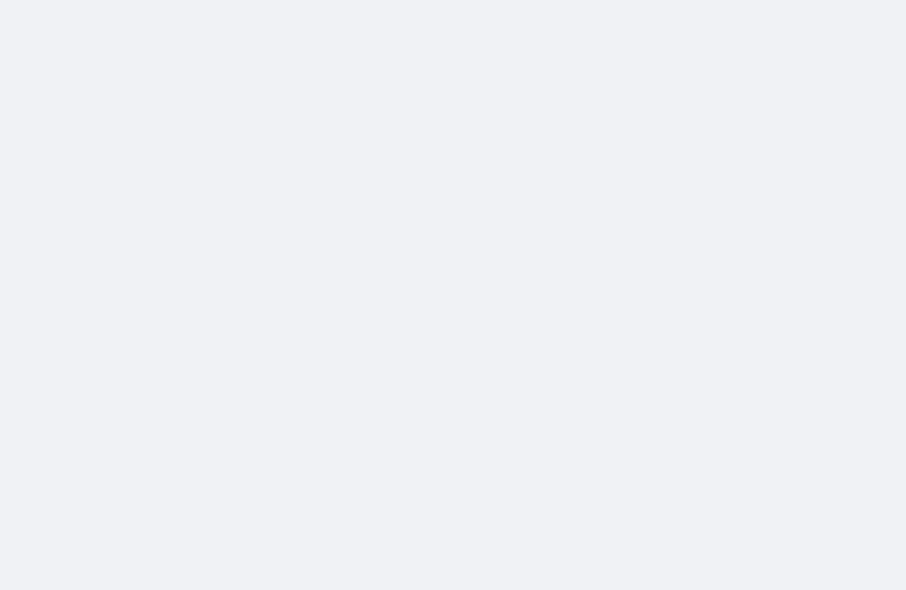
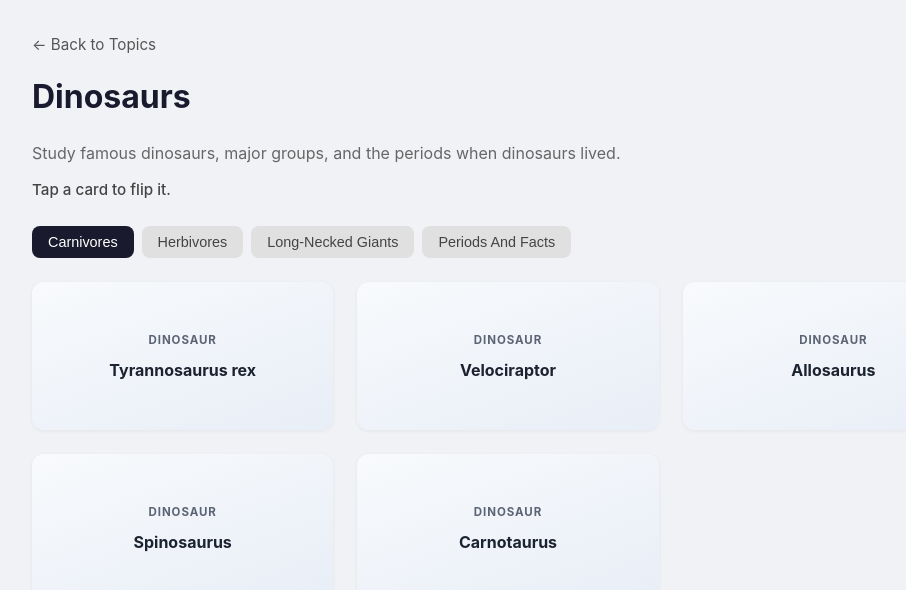
Before and after one commit to iakhil/trivial-studies, a React (Vite) app: page /dinosaurs in a window 1280 px wide. Before the commit this address had no page. Shown: the top 590 px of the page, without its empty margins (132-1038 px from the left). Built offline with nearby package versions, Linux system fonts and the light colour scheme.

Commit message:
Add dinosaur flashcards

```diff
--- a/src/App.css
+++ b/src/App.css
@@ -164,6 +164,14 @@
 
 .mountain-range-card {
   height: 176px;
+}
+
+.dinosaur-grid {
+  grid-template-columns: repeat(auto-fill, minmax(230px, 1fr));
+}
+
+.dinosaur-card {
+  height: 188px;
 }
 
 .us-history-grid {
--- a/src/App.tsx
+++ b/src/App.tsx
@@ -3,6 +3,7 @@ import HomePage from './pages/HomePage'
 import CountryFlagsPage from './pages/CountryFlagsPage'
 import CountryCapitalsPage from './pages/CountryCapitalsPage'
 import CountryPopulationsPage from './pages/CountryPopulationsPage'
+import DinosaursPage from './pages/DinosaursPage'
 import GeographyPage from './pages/GeographyPage'
 import MountainRangesPage from './pages/MountainRangesPage'
 import USHistoryPage from './pages/USHistoryPage'
@@ -17,6 +18,7 @@ function App() {
         <Route path="/country-flags" element={<CountryFlagsPage />} />
         <Route path="/country-capitals" element={<CountryCapitalsPage />} />
         <Route path="/country-populations" element={<CountryPopulationsPage />} />
+        <Route path="/dinosaurs" element={<DinosaursPage />} />
         <Route path="/mountain-ranges" element={<MountainRangesPage />} />
         <Route path="/geography" element={<GeographyPage />} />
         <Route path="/us-history" element={<USHistoryPage />} />
--- /dev/null
+++ b/src/data/dinosaurs.ts
@@ -0,0 +1,112 @@
+export interface DinosaurCard {
+  name: string;
+  answer: string;
+}
+
+export interface DinosaurGroup {
+  name: string;
+  cards: DinosaurCard[];
+}
+
+export const dinosaurGroups: DinosaurGroup[] = [
+  {
+    name: "Carnivores",
+    cards: [
+      {
+        name: "Tyrannosaurus rex",
+        answer: "A massive Late Cretaceous predator from North America with powerful jaws and short arms.",
+      },
+      {
+        name: "Velociraptor",
+        answer: "A small, feathered Cretaceous predator from Asia known for speed and a sickle-shaped toe claw.",
+      },
+      {
+        name: "Allosaurus",
+        answer: "A large Jurassic meat-eater that lived before T. rex and hunted in western North America.",
+      },
+      {
+        name: "Spinosaurus",
+        answer: "A huge Cretaceous predator with a sail-like back and adaptations for hunting near water.",
+      },
+      {
+        name: "Carnotaurus",
+        answer: "A fast South American predator with short arms and distinctive horns above its eyes.",
+      },
+    ],
+  },
+  {
+    name: "Herbivores",
+    cards: [
+      {
+        name: "Triceratops",
+        answer: "A Late Cretaceous plant-eater with three horns and a large neck frill.",
+      },
+      {
+        name: "Stegosaurus",
+        answer: "A Jurassic herbivore with tall plates along its back and spikes on its tail.",
+      },
+      {
+        name: "Ankylosaurus",
+        answer: "An armored Cretaceous dinosaur with bony body plates and a heavy tail club.",
+      },
+      {
+        name: "Parasaurolophus",
+        answer: "A duck-billed dinosaur with a long curved crest that may have helped produce calls.",
+      },
+      {
+        name: "Iguanodon",
+        answer: "A large herbivore with thumb spikes and teeth suited for grinding plants.",
+      },
+    ],
+  },
+  {
+    name: "Long-Necked Giants",
+    cards: [
+      {
+        name: "Brachiosaurus",
+        answer: "A Jurassic sauropod with longer front legs than back legs and a very high browsing reach.",
+      },
+      {
+        name: "Diplodocus",
+        answer: "A long, slender sauropod with a whip-like tail from Jurassic North America.",
+      },
+      {
+        name: "Apatosaurus",
+        answer: "A heavy-bodied Jurassic sauropod once commonly confused with Brontosaurus.",
+      },
+      {
+        name: "Argentinosaurus",
+        answer: "One of the largest known dinosaurs, a huge sauropod from Cretaceous South America.",
+      },
+      {
+        name: "Patagotitan",
+        answer: "A gigantic titanosaur from Argentina and one of the largest land animals discovered.",
+      },
+    ],
+  },
+  {
+    name: "Periods And Facts",
+    cards: [
+      {
+        name: "Triassic Period",
+        answer: "The first dinosaur period, about 252 to 201 million years ago, when early dinosaurs appeared.",
+      },
+      {
+        name: "Jurassic Period",
+        answer: "The middle dinosaur period, about 201 to 145 million years ago, when many sauropods thrived.",
+      },
+      {
+        name: "Cretaceous Period",
+        answer: "The last dinosaur period, about 145 to 66 million years ago, ending with a mass extinction.",
+      },
+      {
+        name: "Fossil",
+        answer: "Preserved evidence of ancient life, such as bones, teeth, footprints, eggs, or impressions.",
+      },
+      {
+        name: "Non-avian Dinosaurs",
+        answer: "Dinosaurs other than birds; they died out at the end of the Cretaceous Period.",
+      },
+    ],
+  },
+];
--- /dev/null
+++ b/src/pages/DinosaursPage.tsx
@@ -0,0 +1,48 @@
+import { useState } from "react";
+import { Link } from "react-router-dom";
+import Flashcard from "../components/Flashcard";
+import { dinosaurGroups } from "../data/dinosaurs";
+
+export default function DinosaursPage() {
+  const [activeTab, setActiveTab] = useState(0);
+  const activeGroup = dinosaurGroups[activeTab];
+
+  return (
+    <div className="study-page">
+      <Link to="/" className="back-link">
+        &larr; Back to Topics
+      </Link>
+      <h1>Dinosaurs</h1>
+      <p className="page-intro">
+        Study famous dinosaurs, major groups, and the periods when dinosaurs
+        lived.
+      </p>
+      <p className="study-note">Tap a card to flip it.</p>
+
+      <div className="continent-tabs">
+        {dinosaurGroups.map((group, index) => (
+          <button
+            key={group.name}
+            className={`continent-tab${index === activeTab ? " active" : ""}`}
+            onClick={() => setActiveTab(index)}
+          >
+            {group.name}
+          </button>
+        ))}
+      </div>
+
+      <div className="countries-grid fact-grid dinosaur-grid">
+        {activeGroup.cards.map((card) => (
+          <Flashcard
+            key={card.name}
+            frontLabel="Dinosaur"
+            frontValue={card.name}
+            backLabel="Fact"
+            backValue={card.answer}
+            wrapperClassName="dinosaur-card"
+          />
+        ))}
+      </div>
+    </div>
+  );
+}
--- a/src/pages/HomePage.tsx
+++ b/src/pages/HomePage.tsx
@@ -9,6 +9,7 @@ export default function HomePage() {
         <TopicCard title="Country Flags" emoji="🌍" to="/country-flags" />
         <TopicCard title="Countries & Capitals" emoji="🏛️" to="/country-capitals" />
         <TopicCard title="Countries & Populations" emoji="📊" to="/country-populations" />
+        <TopicCard title="Dinosaurs" emoji="🦖" to="/dinosaurs" />
         <TopicCard title="World's Mountain Ranges" emoji="🏔️" to="/mountain-ranges" />
         <TopicCard title="Geography" emoji="🧭" to="/geography" />
         <TopicCard title="US History" emoji="📜" to="/us-history" />
```
